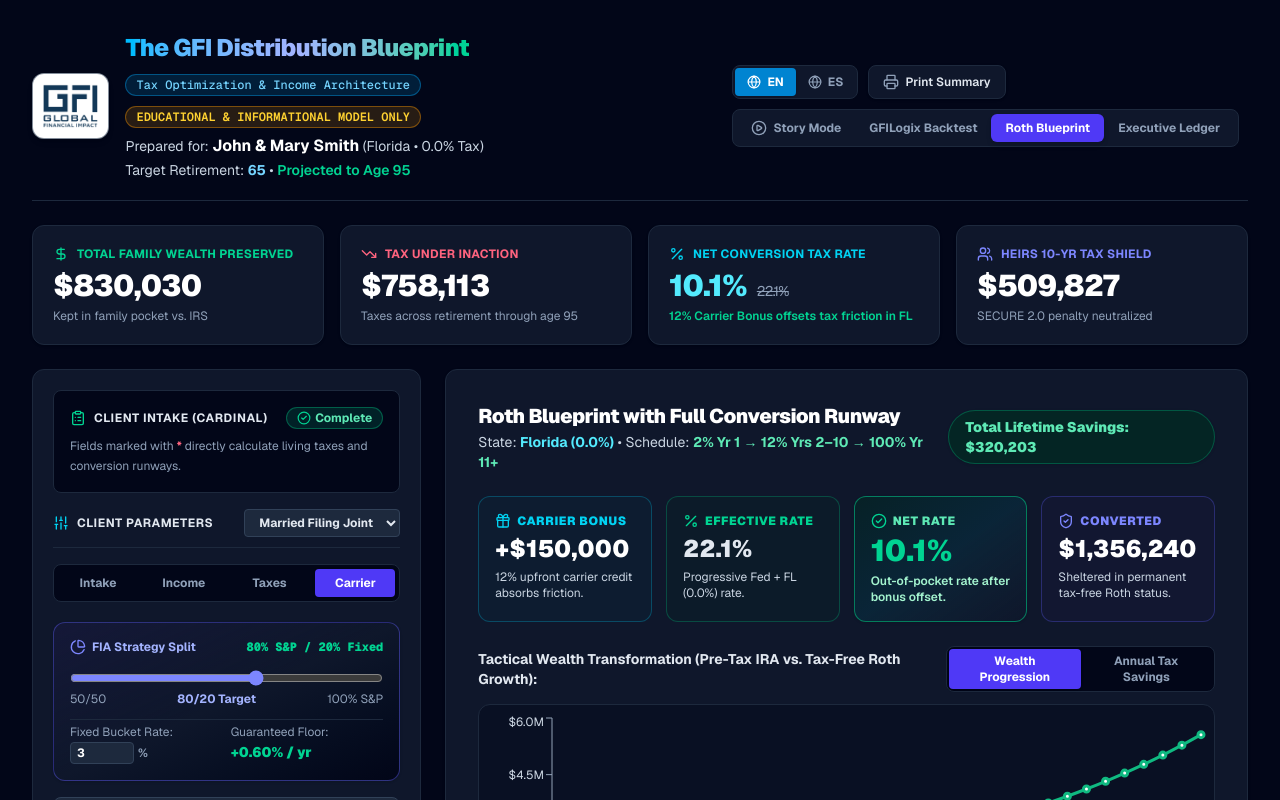
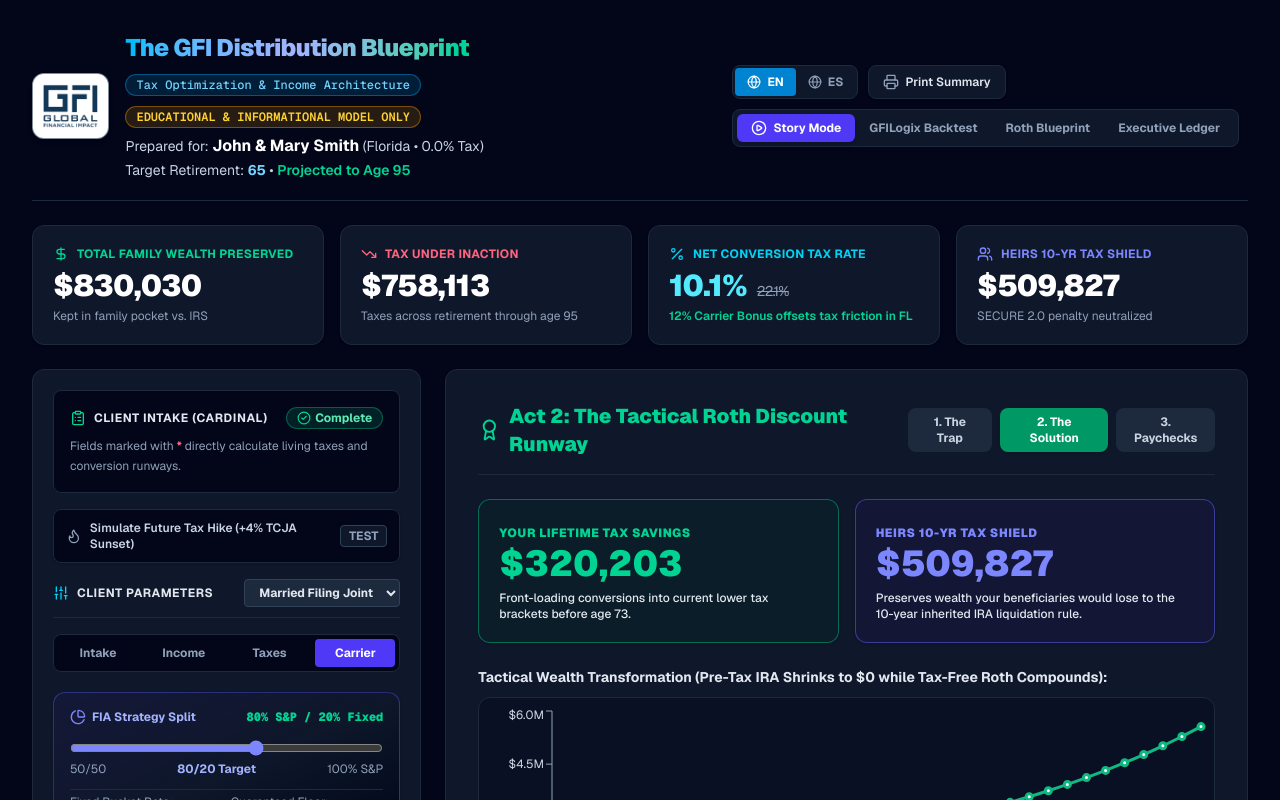
Before and after one commit to jromangfi21/gfi-platform, a Next.js app in the folder advisor-tool/: page / in a window 1280 px wide. Shown: the top 800 px of the page. Built offline with nearby package versions, Linux system fonts and the light colour scheme.

Commit message:
Elevate Future Tax Hike (+4%) toggle to top of left control sidebar for constant visibility

```diff
--- a/advisor-tool/app/page.tsx
+++ b/advisor-tool/app/page.tsx
@@ -15,9 +15,9 @@ import {
 
 export default function AdvisorTool() {
   const [lang, setLang] = useState<'en' | 'es'>('en');
-  const [activeTab, setActiveTab] = useState<'story' | 'backtest' | 'roth' | 'summary'>('roth');
+  const [activeTab, setActiveTab] = useState<'story' | 'backtest' | 'roth' | 'summary'>('story');
   const [backtestMode, setBacktestMode] = useState<'income_fia_vs_portfolio' | 'stocks_fia_vs_6040' | 'equity_vs_fia' | 'fixed_vs_fia'>('income_fia_vs_portfolio');
-  const [storyStep, setStoryStep] = useState<1 | 2 | 3>(1);
+  const [storyStep, setStoryStep] = useState<1 | 2 | 3>(2);
   const [rothChartMode, setRothChartMode] = useState<'wealth' | 'tax'>('wealth');
 
   // Accordion Navigation
@@ -117,7 +117,6 @@ export default function AdvisorTool() {
 
   const effectiveGuaranteedFloorPct = ((1 - fiaIndexedAllocationPct) * fiaFixedYieldRate * 100);
 
-  // Clean, professional currency formatter that prevents $8000k issues
   const formatCurrencyAxis = (v: number) => {
     if (v >= 1000000) return `$${(v / 1000000).toFixed(1)}M`;
     if (v >= 1000) return `$${Math.round(v / 1000)}k`;
@@ -339,6 +338,26 @@ export default function AdvisorTool() {
               </p>
             </div>
 
+            {/* ALWAYS-VISIBLE FUTURE TAX HIKE TOGGLE */}
+            <button
+              onClick={() => setTaxHikeActive(!taxHikeActive)}
+              className={`w-full py-2.5 px-3 rounded-lg border text-left text-xs transition flex items-center justify-between shadow-sm ${
+                taxHikeActive
+                  ? 'bg-rose-500/20 border-rose-500 text-rose-300 font-bold'
+                  : 'bg-slate-950 border-slate-800 text-slate-300 hover:border-slate-700'
+              }`}
+            >
+              <span className="flex items-center gap-2 font-semibold">
+                <Flame className={`w-4 h-4 ${taxHikeActive ? 'text-rose-400 animate-pulse' : 'text-slate-400'}`} />
+                <span>Simulate Future Tax Hike (+4% TCJA Sunset)</span>
+              </span>
+              <span className={`text-xs px-2 py-0.5 rounded font-bold border ${
+                taxHikeActive ? 'bg-rose-950 border-rose-700 text-rose-200' : 'bg-slate-900 border-slate-700 text-slate-400'
+              }`}>
+                {taxHikeActive ? 'ACTIVE' : 'TEST'}
+              </span>
+            </button>
+
             <div className="flex items-center justify-between pb-2.5 border-b border-slate-800">
               <span className="font-bold uppercase tracking-wider text-slate-200 flex items-center gap-2 text-xs">
                 <Sliders className="w-4 h-4 text-cyan-400" /> Client Parameters
@@ -565,58 +584,6 @@ export default function AdvisorTool() {
                     className="w-full accent-emerald-400 cursor-pointer h-2 bg-slate-700 rounded-lg"
                   />
                 </div>
-
-                <div>
-                  <div className="flex justify-between items-center text-slate-200 mb-1 text-xs">
-                    <span>Social Security (Combined):</span>
-                    <div className="flex items-center gap-1">
-                      <span className="text-slate-400">$</span>
-                      <input
-                        type="number"
-                        step={1000}
-                        value={socialSecurity}
-                        onChange={(e) => setSocialSecurity(Number(e.target.value))}
-                        className="w-28 bg-slate-800 border border-slate-700 rounded px-2 py-0.5 text-white font-black text-right text-sm"
-                      />
-                      <span className="text-slate-400">/yr</span>
-                    </div>
-                  </div>
-                  <input
-                    type="range"
-                    min="10000"
-                    max="80000"
-                    step="1000"
-                    value={socialSecurity}
-                    onChange={(e) => setSocialSecurity(Number(e.target.value))}
-                    className="w-full accent-cyan-400 cursor-pointer h-2 bg-slate-700 rounded-lg"
-                  />
-                </div>
-
-                <div>
-                  <div className="flex justify-between items-center text-slate-200 mb-1 text-xs">
-                    <span>Pension / Other Annuities:</span>
-                    <div className="flex items-center gap-1">
-                      <span className="text-slate-400">$</span>
-                      <input
-                        type="number"
-                        step={1000}
-                        value={fixedIncome}
-                        onChange={(e) => setFixedIncome(Number(e.target.value))}
-                        className="w-28 bg-slate-800 border border-slate-700 rounded px-2 py-0.5 text-white font-black text-right text-sm"
-                      />
-                      <span className="text-slate-400">/yr</span>
-                    </div>
-                  </div>
-                  <input
-                    type="range"
-                    min="0"
-                    max="80000"
-                    step="2000"
-                    value={fixedIncome}
-                    onChange={(e) => setFixedIncome(Number(e.target.value))}
-                    className="w-full accent-cyan-400 cursor-pointer h-2 bg-slate-700 rounded-lg"
-                  />
-                </div>
               </div>
             )}
 
@@ -882,7 +849,7 @@ export default function AdvisorTool() {
                   </div>
                 </div>
 
-                {/* GRAPH SELECTOR TOGGLE & CONTAINER (EXPLICIT HEIGHT FIXED) */}
+                {/* GRAPH SELECTOR TOGGLE & FIXED CONTAINER */}
                 <div className="space-y-3">
                   <div className="flex flex-col sm:flex-row justify-between items-start sm:items-center gap-2">
                     <div className="text-sm font-bold text-slate-200">
@@ -911,7 +878,6 @@ export default function AdvisorTool() {
                     </div>
                   </div>
 
-                  {/* FIXED HEIGHT CONTAINER TO PREVENT COLLAPSE */}
                   <div className="w-full bg-slate-950/40 p-2 rounded-xl border border-slate-800" style={{ height: 310, minHeight: 310 }}>
                     {rothChartMode === 'wealth' ? (
                       <ResponsiveContainer width="100%" height={290} minWidth={0}>
```
